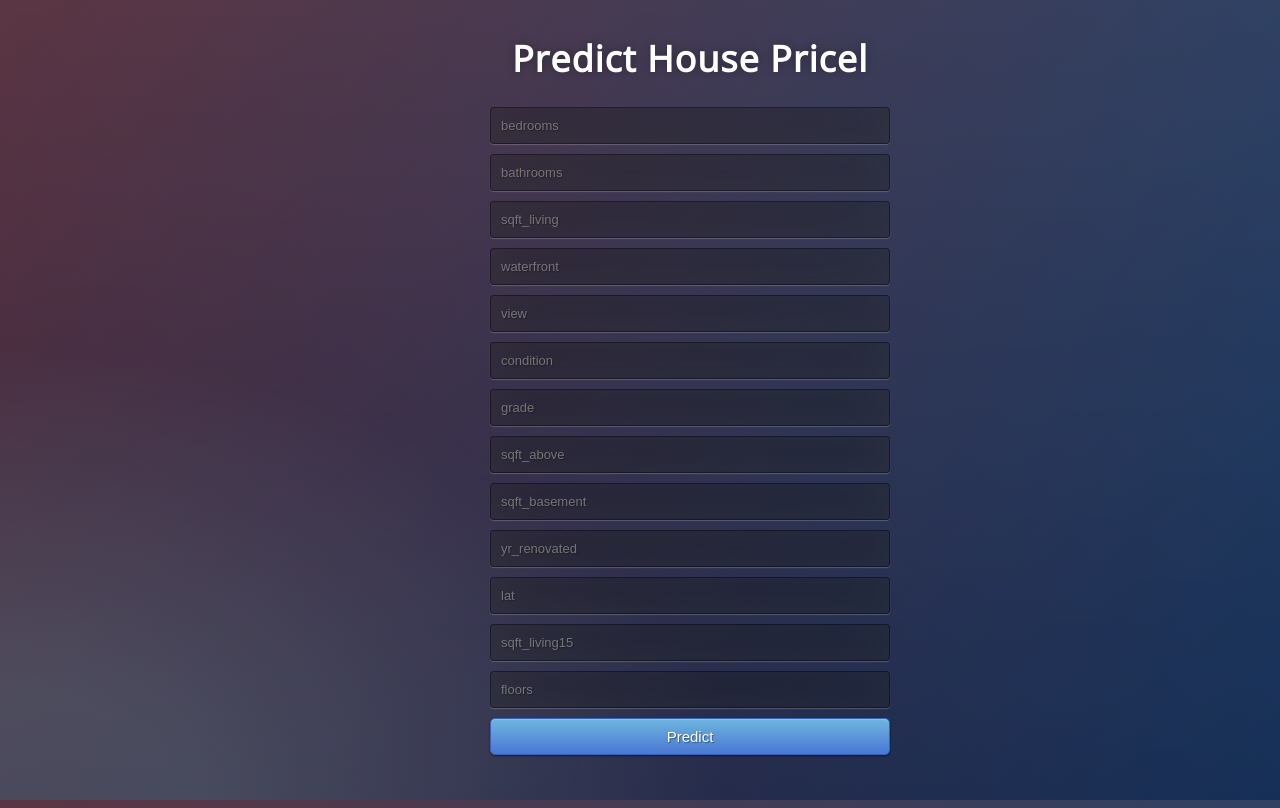
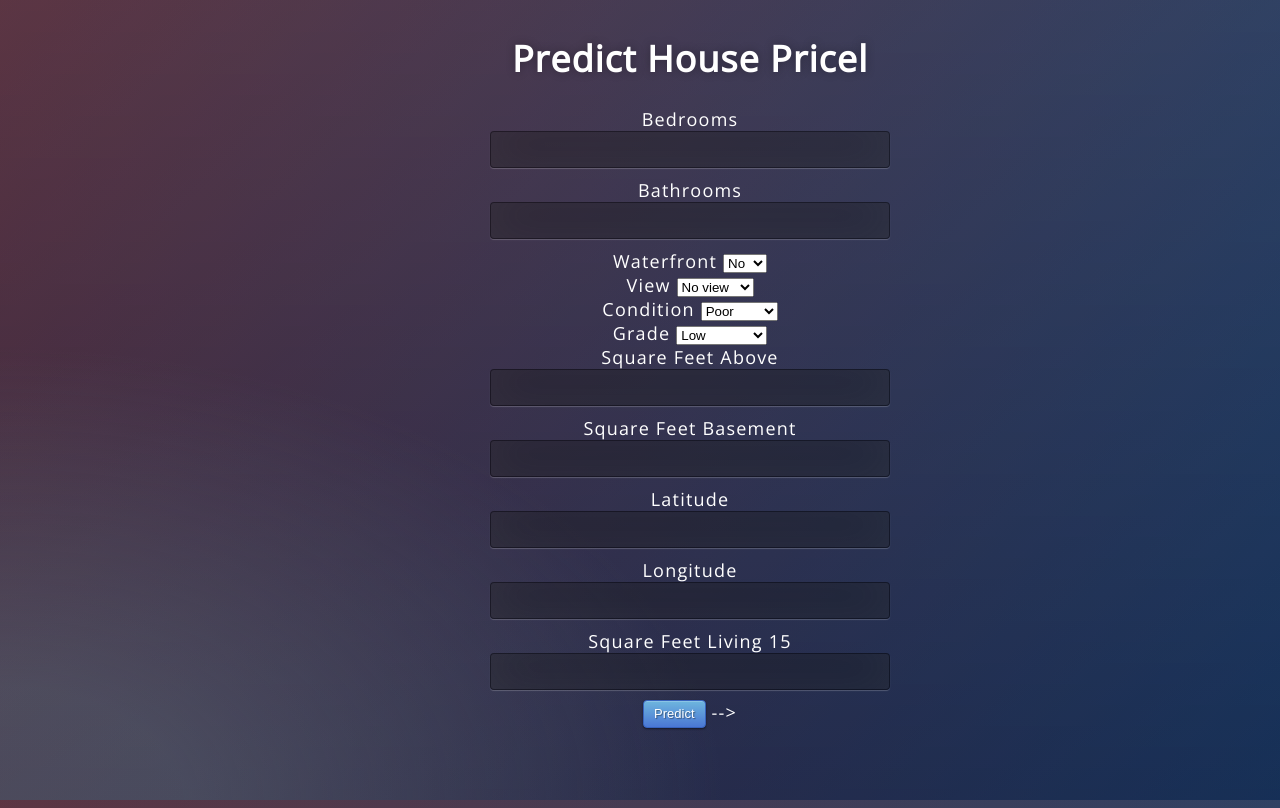
Before and after one commit to adebowalep/prediction_of_houses, a Flask app: page / in a window 1280 px wide. Run offline with Flask 2, Linux system fonts and the light colour scheme; parts of the project's set-up code (start-up, migrations or seed data) failed here and were passed over.

Commit message:
Add deploment notebook

```diff
--- a/app.py
+++ b/app.py
@@ -5,17 +5,14 @@ import numpy as np
 from config import PORT, DEBUG_MODE
 app = Flask(__name__)
 
-# load the model from disk
-# save the model to disk
-filename = 'finalized_model.sav'
-model=pickle.load(open(filename, 'rb'))
-cols = ['price', 'bedrooms', 'bathrooms', 'sqft_living',
+# Load the model from the file
+with open('model.pkl', 'rb') as file:
+    model = pickle.load(file)
+
+cols = [ 'bedrooms', 'bathrooms',
        'waterfront', 'view', 'condition', 'grade', 'sqft_above',
-       'sqft_basement', 'yr_renovated',  'lat',
+       'sqft_basement',  'lat',
        'sqft_living15']
-
-# load the model from disk
-pickle.load(open('finalized_model.sav', 'rb'))
 
 @app.route('/')
 def home():
--- a/requirements.txt
+++ b/requirements.txt
@@ -5,8 +5,7 @@ pandas==1.5.3
 scipy==1.6.0
 numpy==1.24.2
 
-geopandas==0.12.2
-shapely==2.0.1
+plotly==5.13.0
 
 
 Flask==2.1.0
--- a/static/style.css
+++ b/static/style.css
@@ -60,4 +60,5 @@ input {
 	-ms-transition: box-shadow .5s ease;
 	transition: box-shadow .5s ease;
 }
+
 input:focus { box-shadow: inset 0 -5px 45px rgba(100,100,100,0.4), 0 1px 1px rgba(255,255,255,0.2); }
--- a/templates/home.html
+++ b/templates/home.html
@@ -15,23 +15,83 @@
  <div class="login">
 	<h1>Predict House Pricel</h1>
 
-     <!-- Form to enter new data for predictions  -->
-    <form action="{{ url_for('predict')}}"method="POST">
-      <input type="text" name="bedrooms" placeholder="bedrooms" required="required" /><br>
-    	<input type="text" name="bathrooms" placeholder="bathrooms" required="required" /><br>
-      <input type="text" name="sqft_living" placeholder="sqft_living" required="required" /><br>
-      <input type="text" name="waterfront" placeholder="waterfront" required="required" /><br>
-      <input type="text" name="view" placeholder="view" required="required" /><br>
-      <input type="text" name="condition" placeholder="condition" required="required" /><br>
-      <input type="text" name="grade" placeholder="grade" required="required" /><br>
-      <input type="text" name="sqft_above" placeholder="sqft_above" required="required" /><br>
-      <input type="text" name="sqft_basement" placeholder="sqft_basement" required="required" /><br>
-      <input type="text" name="yr_renovated" placeholder="yr_renovated" required="required" /><br>
-      <input type="text" name="lat" placeholder="lat" required="required" /><br>
-      <input type="text" name="sqft_living15" placeholder="sqft_living15" required="required" /><br>
-      <input type="text" name="floors" placeholder="floors" required="required" /><br>
-        <button type="submit" class="btn btn-primary btn-block btn-large">Predict</button>
-    </form>
+     <! <form>
+      <div class="form-group">
+          <label for="bedrooms">Bedrooms</label>
+          <input type="number" class="form-control" id="bedrooms" name="bedrooms" required,pla>
+      </div>
+      <div class="form-group">
+          <label for="bathrooms">Bathrooms</label>
+          <input type="number" class="form-control" id="bathrooms" name="bathrooms" required>
+      </div>
+      <div class="form-group">
+          <label for="waterfront">Waterfront</label>
+          <select class="form-control" id="waterfront" name="waterfront" required>
+              <option value="0">No</option>
+              <option value="1">Yes</option>
+          </select>
+      </div>
+      <div class="form-group">
+          <label for="view">View</label>
+          <select class="form-control" id="view" name="view" required>
+              <option value="0">No view</option>
+              <option value="1">Poor</option>
+              <option value="2">Fair</option>
+              <option value="3">Average</option>
+              <option value="4">Good</option>
+              <option value="5">Excellent</option>
+          </select>
+      </div>
+      <div class="form-group">
+          <label for="condition">Condition</label>
+          <select class="form-control" id="condition" name="condition" required>
+              <option value="1">Poor</option>
+              <option value="2">Fair</option>
+              <option value="3">Average</option>
+              <option value="4">Good</option>
+              <option value="5">Excellent</option>
+          </select>
+      </div>
+      <div class="form-group">
+          <label for="grade">Grade</label>
+          <select class="form-control" id="grade" name="grade" required>
+              <option value="1">Low</option>
+              <option value="2">Fair</option>
+              <option value="3">Average</option>
+              <option value="4">Good</option>
+              <option value="5">Excellent</option>
+              <option value="6">Very Good</option>
+              <option value="7">Great</option>
+              <option value="8">Superb</option>
+              <option value="9">Magnificent</option>
+              <option value="10">Palatial</option>
+          </select>
+      </div>
+      <div class="form-group">
+          <label for="sqft_above">Square Feet Above</label>
+          <input type="number" class="form-control" id="sqft_above" name="sqft_above" required>
+      </div>
+      <div class="form-group">
+          <label for="sqft_basement">Square Feet Basement</label>
+          <input type="number" class="form-control" id="sqft_basement" name="sqft_basement" required>
+      </div>
+      <div class="form-group">
+          <label for="lat">Latitude</label>
+          <input type="number" class="form-control" id="lat" name="lat" required>
+      </div>
+      <div class="form-group">
+          <label for="long">Longitude</label>
+          <input type="number" class="form-control" id="long" name="long" required>
+      </div>
+      <div class="form-group">
+          <label for="sqft_living15">Square Feet Living 15</label>
+          <input type="number" class="form-control" id="sqft_living15" name="sqft_living15" required>
+      </div>
+           <button type="submit" class="btn btn-primary">Predict</button>
+  </form> -->
+
+
+
 
    <br>
    <br>
```
Also changed, not shown: 3 other files.
